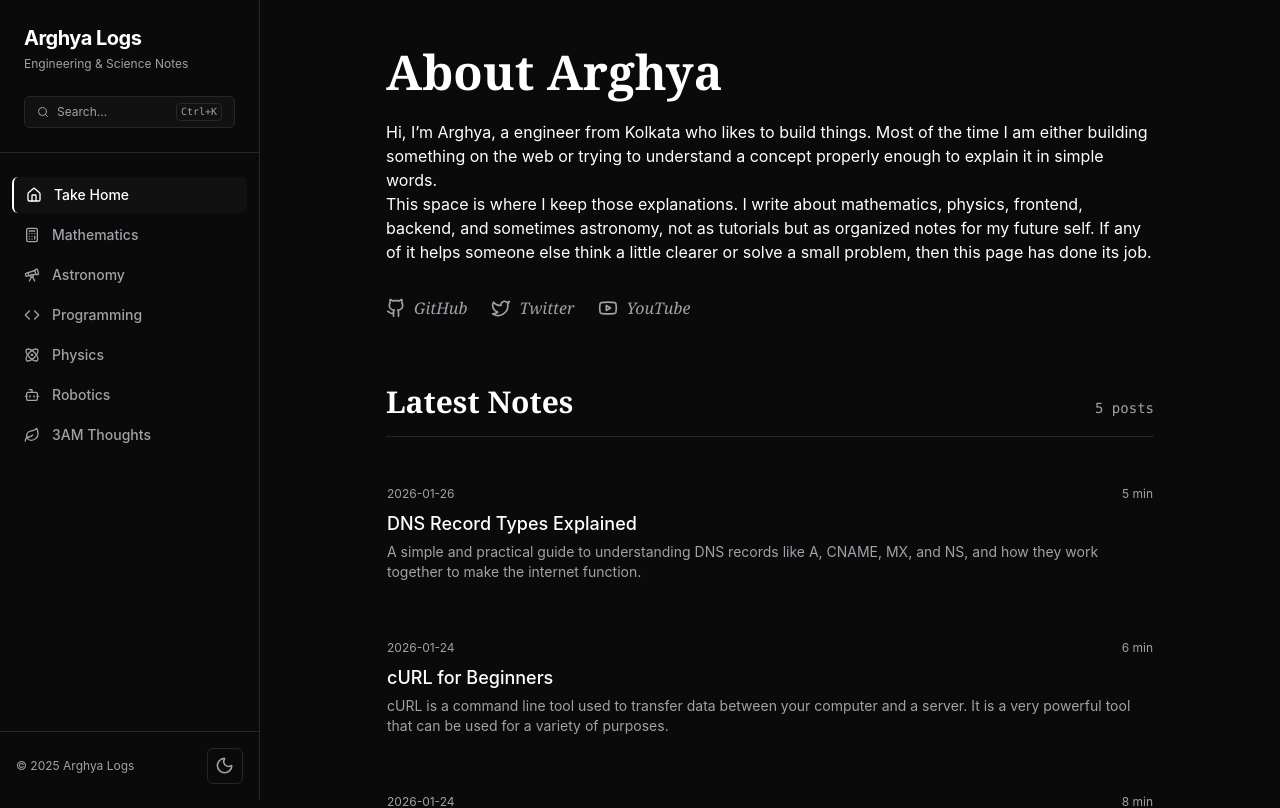
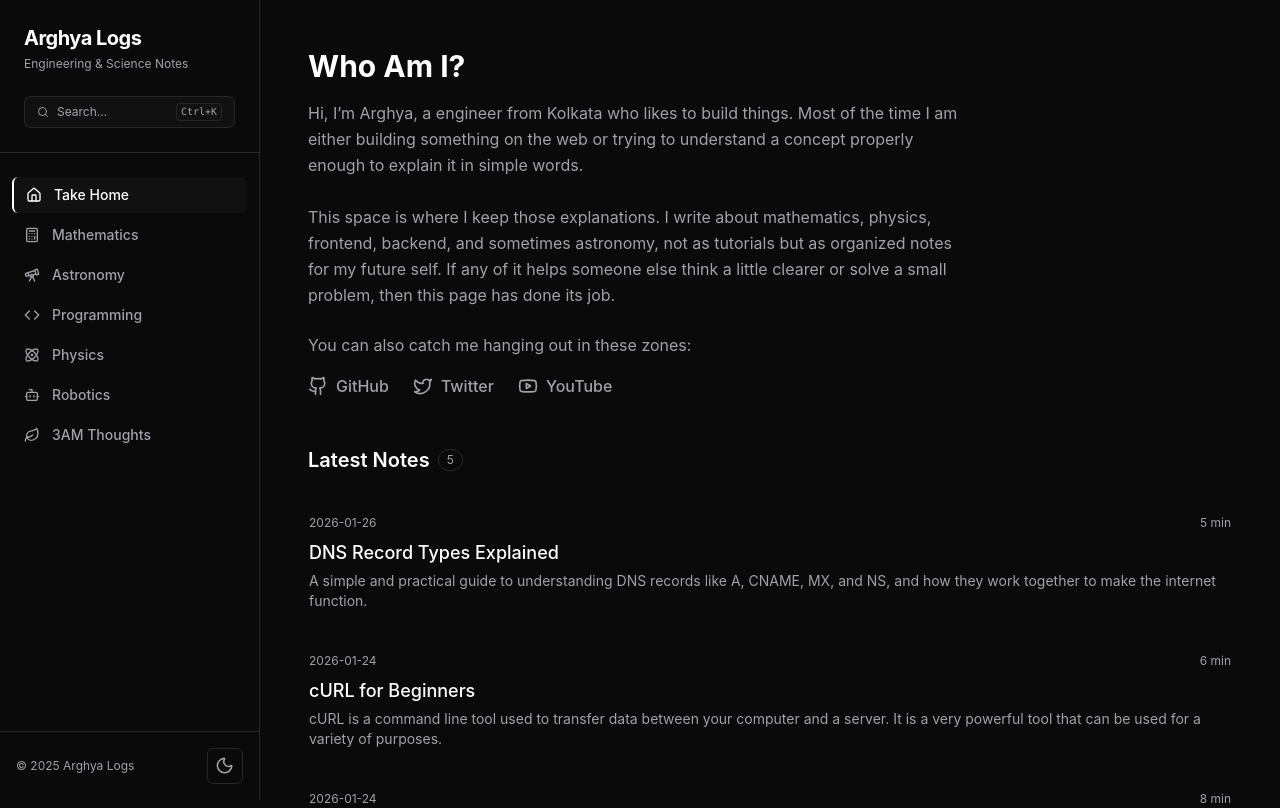
Before and after one commit to arghya-online/arghyalogs, a React (Vite) app: page / in a window 1280 px wide. Shown: the top 808 px of the page. Built offline with nearby package versions, Linux system fonts and the light colour scheme.

Commit message:
feat: create Home page displaying an introduction, social links, and a list of latest blog posts.

```diff
--- a/src/pages/Home.jsx
+++ b/src/pages/Home.jsx
@@ -7,19 +7,18 @@ export default function Home() {
     const latestBlogs = getLatestBlogs();
 
     return (
-        <div className="space-y-16 max-w-3xl mx-auto">
-            <section className="text-center md:text-left">
-                <h1 className="text-4xl md:text-5xl font-serif font-bold mb-6 text-text-primary">About Arghya</h1>
-                <div className="prose prose-lg prose-invert prose-neutral max-w-none prose-p:text-text-secondary prose-p:leading-relaxed">
-                    <p>
-                        Hi, I’m Arghya, a engineer from Kolkata who likes to build things. Most of the time I am either building something on the web or trying to understand a concept properly enough to explain it in simple words.
-                    </p>
-                    <p>
-                        This space is where I keep those explanations. I write about mathematics, physics, frontend, backend, and sometimes astronomy, not as tutorials but as organized notes for my future self. If any of it helps someone else think a little clearer or solve a small problem, then this page has done its job.
-                    </p>
-                </div>
-
-                <div className="mt-8 flex flex-wrap gap-6 justify-center md:justify-start">
+        <div className="space-y-12">
+            <section>
+                <h1 className="text-3xl font-bold mb-4">Who Am I?</h1>
+                <p className="text-text-secondary leading-relaxed max-w-prose mb-6">
+                    Hi, I’m Arghya, a engineer from Kolkata who likes to build things. Most of the time I am either building something on the web or trying to understand a concept properly enough to explain it in simple words.
+                    <br /><br />
+                    This space is where I keep those explanations. I write about mathematics, physics, frontend, backend, and sometimes astronomy, not as tutorials but as organized notes for my future self. If any of it helps someone else think a little clearer or solve a small problem, then this page has done its job.
+                </p>
+                <p className="text-text-secondary leading-relaxed max-w-prose mb-4">
+                    You can also catch me hanging out in these zones:
+                </p>
+                <div className="flex flex-wrap gap-6">
                     <a
                         href="https://github.com/arghya-online"
                         target="_blank"
@@ -27,7 +26,7 @@ export default function Home() {
                         className="flex items-center gap-2 text-text-secondary hover:text-text-primary transition-colors group"
                     >
                         <Github className="h-5 w-5 group-hover:scale-110 transition-transform" />
-                        <span className="font-medium font-serif italic">GitHub</span>
+                        <span className="font-medium">GitHub</span>
                     </a>
                     <a
                         href="https://x.com/arghyabuilds"
@@ -36,7 +35,7 @@ export default function Home() {
                         className="flex items-center gap-2 text-text-secondary hover:text-text-primary transition-colors group"
                     >
                         <Twitter className="h-5 w-5 group-hover:scale-110 transition-transform" />
-                        <span className="font-medium font-serif italic">Twitter</span>
+                        <span className="font-medium">Twitter</span>
                     </a>
                     <a
                         href="https://www.youtube.com/@arghya_explains_"
@@ -45,33 +44,29 @@ export default function Home() {
                         className="flex items-center gap-2 text-text-secondary hover:text-text-primary transition-colors group"
                     >
                         <Youtube className="h-5 w-5 group-hover:scale-110 transition-transform" />
-                        <span className="font-medium font-serif italic">YouTube</span>
+                        <span className="font-medium">YouTube</span>
                     </a>
                 </div>
             </section>
 
             <section>
-                <div className="flex items-baseline justify-between mb-8 border-b border-border pb-4">
-                    <h2 className="text-3xl font-serif font-bold text-text-primary">
-                        Latest Notes
-                    </h2>
-                    <span className="text-sm font-mono text-text-secondary">
-                        {latestBlogs.length} posts
+                <h2 className="text-xl font-semibold mb-6 text-text-primary flex items-center gap-2">
+                    Latest Notes
+                    <span className="text-xs font-normal text-text-secondary px-2 py-0.5 rounded-full border border-border">
+                        {latestBlogs.length}
                     </span>
-                </div>
+                </h2>
 
-                <div className="space-y-6">
+                <div className="space-y-2">
                     {latestBlogs.length > 0 ? (
                         latestBlogs.map(blog => (
                             <BlogCard key={blog.slug} blog={blog} />
                         ))
                     ) : (
-                        <p className="text-text-secondary italic font-serif">No notes found.</p>
+                        <p className="text-text-secondary italic">No notes found.</p>
                     )}
                 </div>
             </section>
-
-
-        </div >
+        </div>
     );
 }
```
